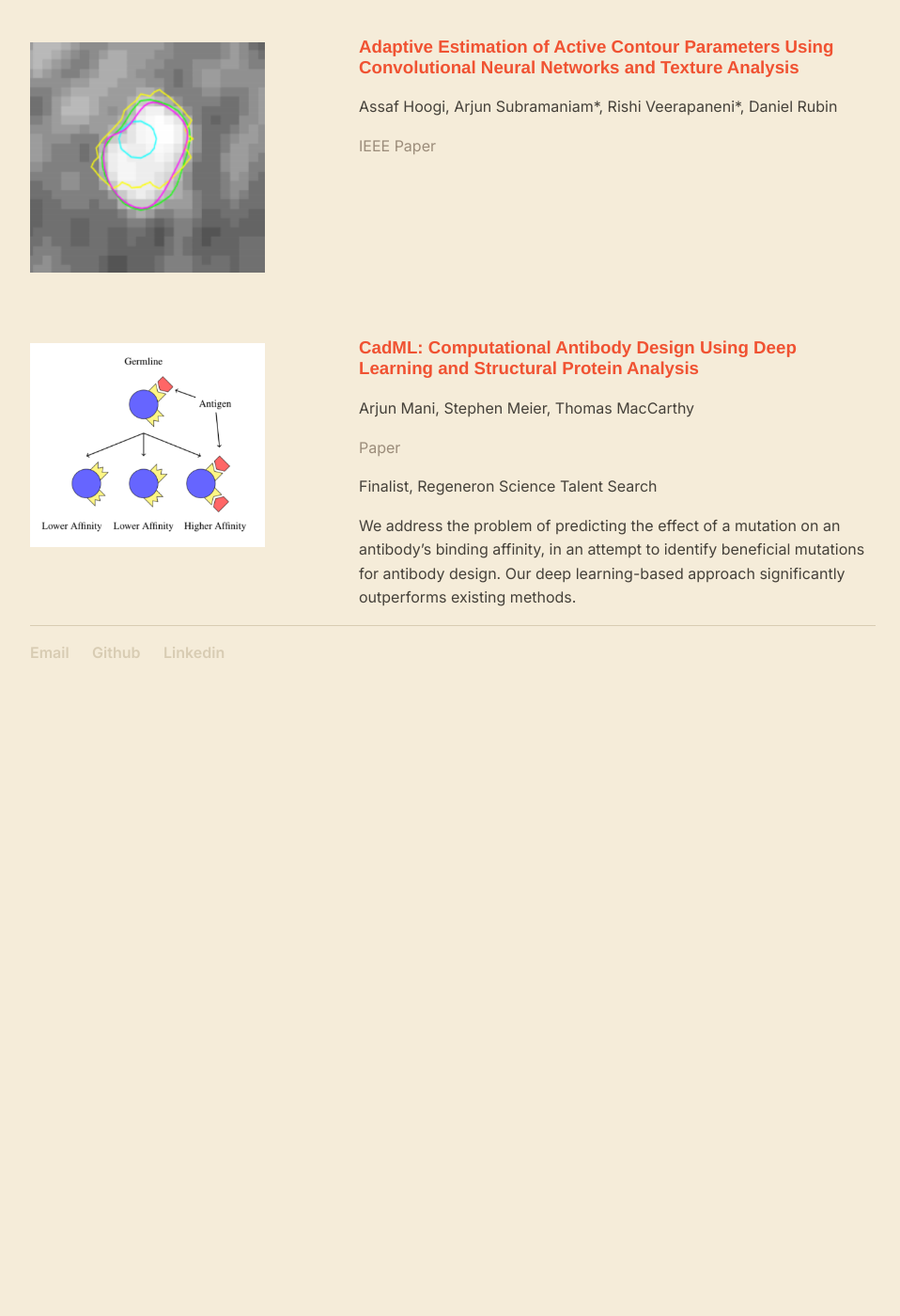
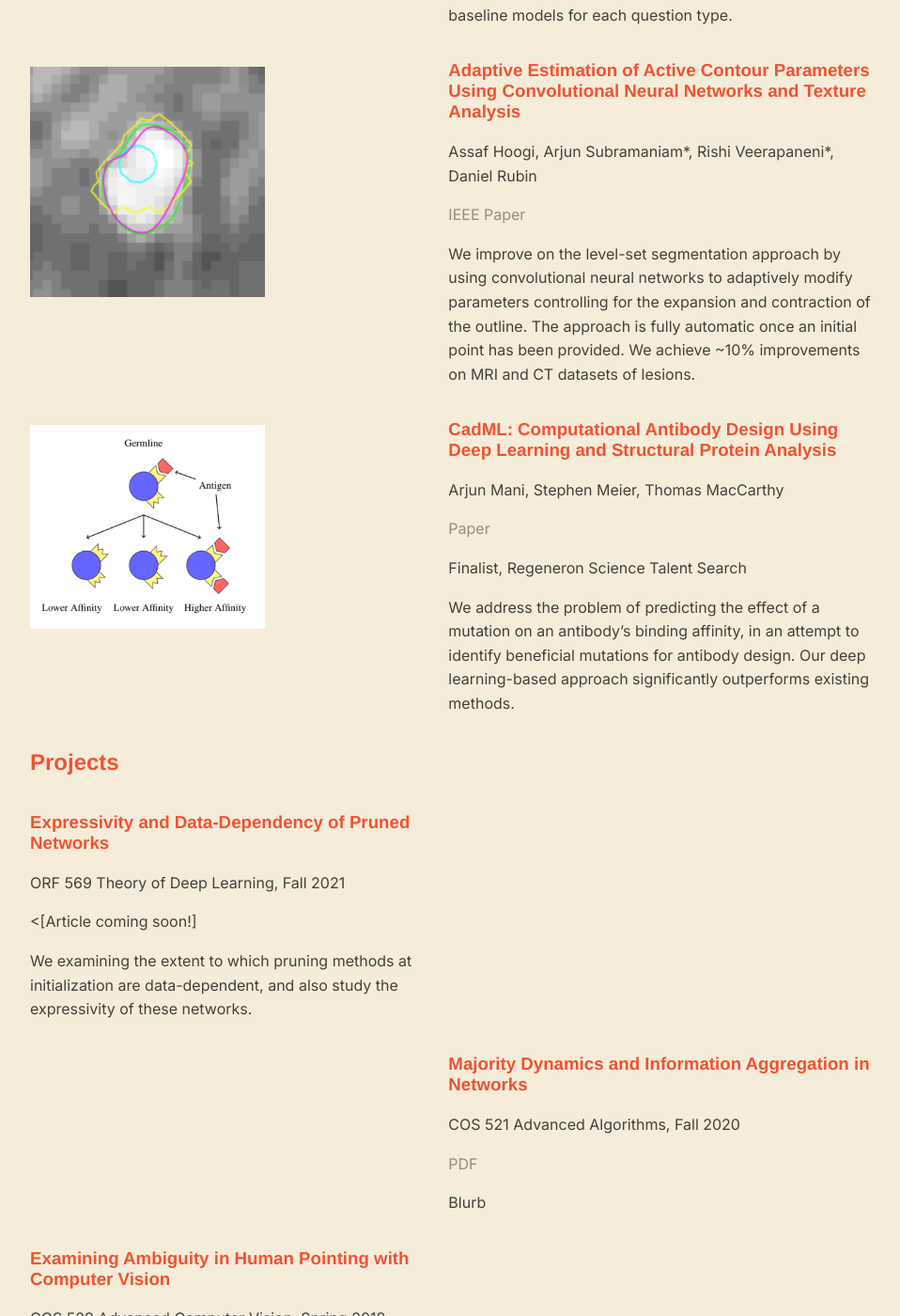
Before and after one commit to arjun-mani/arjun-mani.github.io, a Jekyll site: the page built from index.html, in a window 1280 px wide and 1400 px high, scrolled down 910 px. Shown: the whole window at 94% size, without its empty margins (160-1118 px from the left). Built offline with Jekyll 4.4.1, drawn with Linux system fonts in a browser that asks for light colours; some web fonts are replaced; before the commit the page ends 1678 px from its top, so only the background shows below that; some of the changed text lies outside the part shown.

Commit message:
Update index.html

```diff
--- a/index.html
+++ b/index.html
@@ -44,6 +44,7 @@ title: Home
 		<h3>Adaptive Estimation of Active Contour Parameters Using Convolutional Neural Networks and Texture Analysis</h3>
 		<p>Assaf Hoogi, Arjun Subramaniam*, Rishi Veerapaneni*, Daniel Rubin</p>
 		<p><a href="https://ieeexplore.ieee.org/document/7742396">IEEE Paper</p>
+		<p>We improve on the level-set segmentation approach by using convolutional neural networks to adaptively modify parameters controlling for the expansion and contraction of the outline. The approach is fully automatic once an initial point has been provided. We achieve ~10% improvements on MRI and CT datasets of lesions.</p>
 	</div>
 </div>
 
@@ -61,5 +62,43 @@ title: Home
 </div>
 
 
+<div class="divTableRow">
+	<div class="divTableCell">
+		<h2 id="Projects">Projects</h2>
+	</div>
+	<div class="divTableCell">
+	</div>
+</div>
+
+
+<div class="divTableRow">
+	<div class="divTableCell">
+		<h3>Expressivity and Data-Dependency of Pruned Networks</h3>
+		<p>ORF 569 Theory of Deep Learning, Fall 2021</p>
+		<p><[Article coming soon!]</p>
+		<p>We examining the extent to which pruning methods at initialization are data-dependent, and also study the expressivity of these networks.</p>
+	</div>
+</div>
+
+<div class="divTableRow">
+	<div class="divTableCell">
+		<h3>Majority Dynamics and Information Aggregation in Networks</h3>
+		<p>COS 521 Advanced Algorithms, Fall 2020</p>
+		<p><a href="#">PDF</a></p>
+		<p>Blurb</p>
+	</div>
+</div>
+
+
+<div class="divTableRow">
+	<div class="divTableCell">
+		<h3>Examining Ambiguity in Human Pointing with Computer Vision</h3>
+		<p>COS 529 Advanced Computer Vision, Spring 2018</p>
+		<p><[Article coming soon!]</p>
+		<p>Examining how to understand pointing gestures referring to regions that have ambiguous intent.</p>
+	</div>
+</div>
+
+
 </div>
 </div>
```
